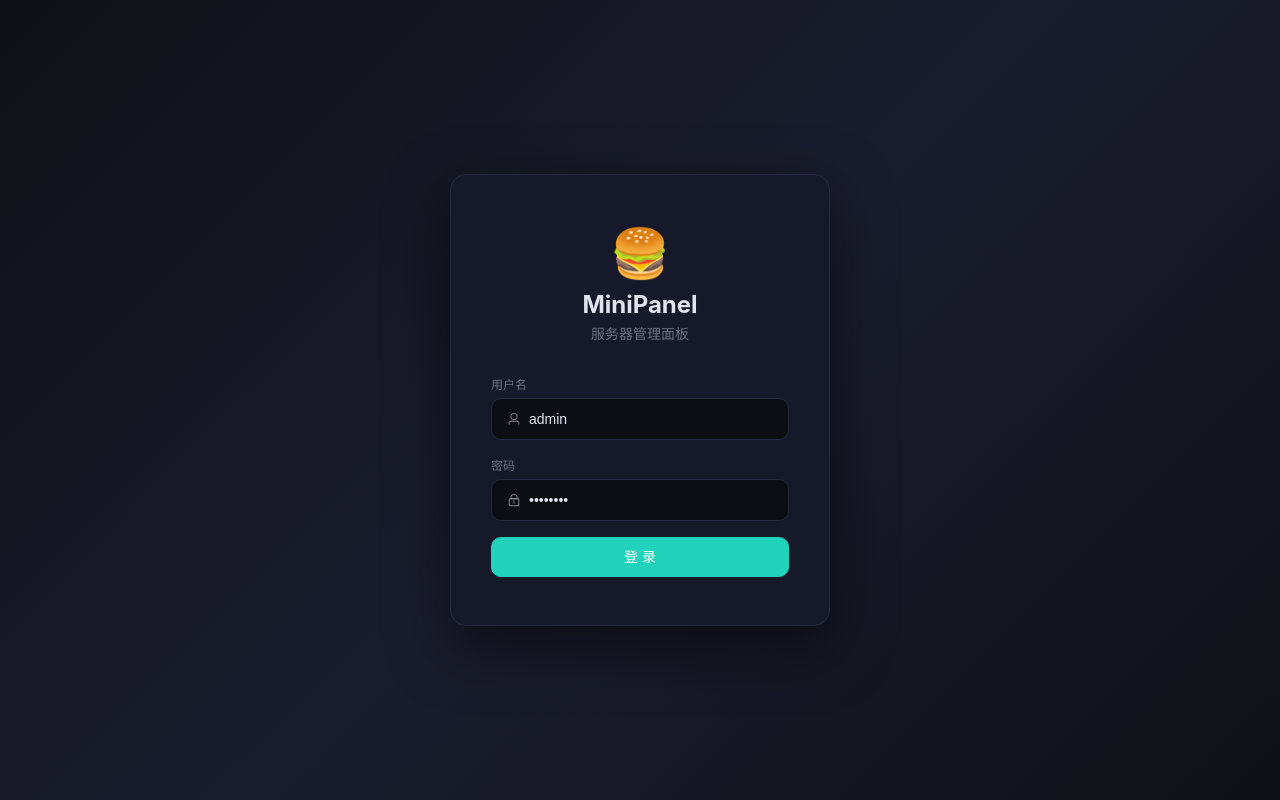
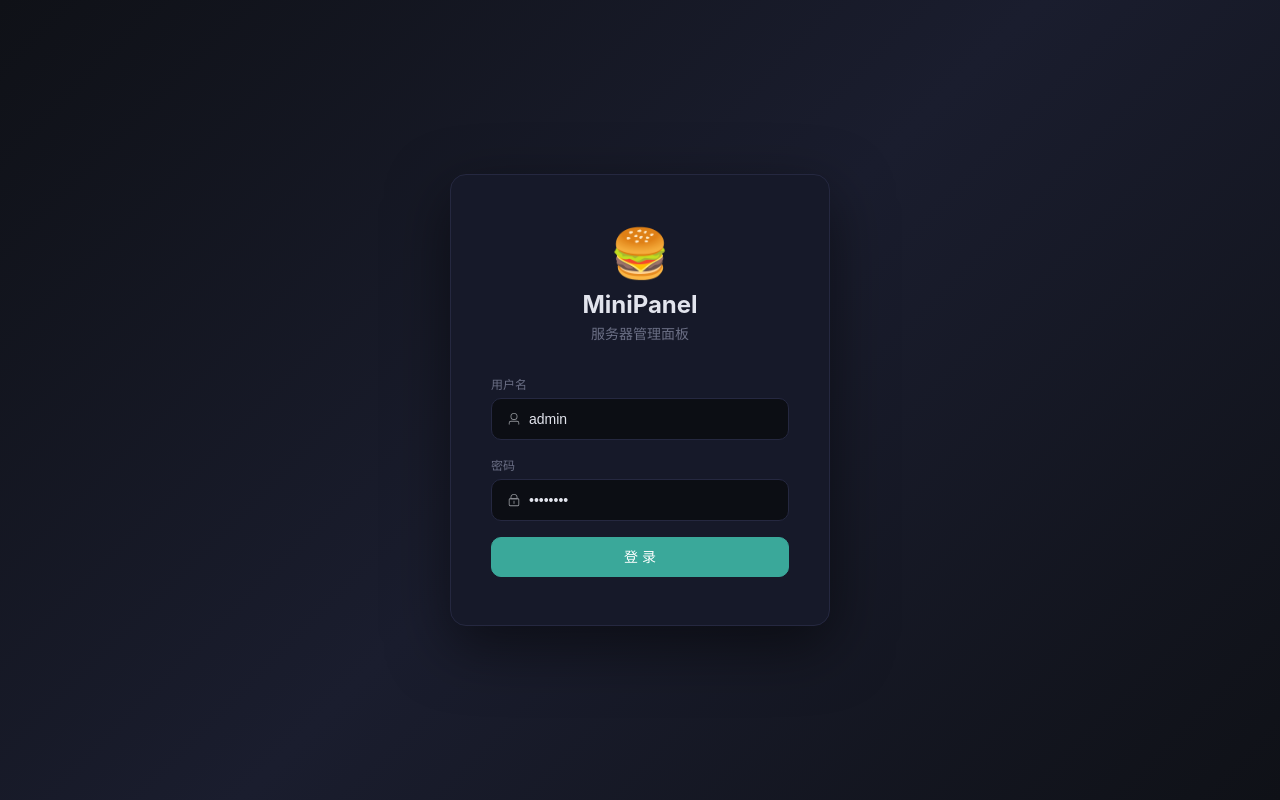
Before and after one commit to YevolcXhb/mini-panel, a Vue app in the folder frontend/: page /login in a window 1280 px wide. Built offline with nearby package versions, Linux system fonts and the light colour scheme.

Commit message:
fix: process polling interval, container layout, remove monitor page, soften accent color, persist log filter

```diff
--- a/frontend/package.json
+++ b/frontend/package.json
@@ -23,10 +23,8 @@
   "devDependencies": {
     "@types/node": "^22.10.5",
     "@vitejs/plugin-vue": "^5.2.1",
-    "jsdom": "^29.1.1",
     "typescript": "^5.7.2",
     "vite": "^6.0.5",
-    "vitest": "^4.1.7",
     "vue-tsc": "^2.2.0"
   }
 }
--- a/frontend/src/router/index.ts
+++ b/frontend/src/router/index.ts
@@ -22,7 +22,6 @@ const routes = [
       { path: 'files', name: 'Files', component: () => import('../views/FileManager.vue') },
       { path: 'terminal', name: 'Terminal', component: () => import('../views/Terminal.vue') },
       { path: 'processes', name: 'Processes', component: () => import('../views/Process.vue') },
-      { path: 'monitor', name: 'Monitor', component: () => import('../views/Monitor.vue') },
       { path: 'cronjobs', name: 'Cronjobs', component: () => import('../views/Cronjob.vue') },
       { path: 'ssh', name: 'SSH', component: () => import('../views/SSH.vue') },
       { path: 'logs', name: 'Logs', component: () => import('../views/PanelLogs.vue') },
--- a/frontend/src/styles/dark-theme.css
+++ b/frontend/src/styles/dark-theme.css
@@ -16,10 +16,10 @@
   --txt: #e2e4ed;
   --txt2: #a0a4b8;
   --dim: #6b6f85;
-  --acc: #22d3bb;
-  --acc2: #36e8cf;
-  --acc-bg: rgba(34, 211, 187, 0.08);
-  --acc-bg2: rgba(34, 211, 187, 0.14);
+  --acc: #3aa89a;
+  --acc2: #4fbfad;
+  --acc-bg: rgba(58, 168, 154, 0.08);
+  --acc-bg2: rgba(58, 168, 154, 0.14);
   --grn: #34d399;
   --red: #f06570;
   --org: #f0a830;
@@ -46,10 +46,10 @@
   --txt: #1a1d2e;
   --txt2: #4a4e63;
   --dim: #8b8fa5;
-  --acc: #0d9f85;
-  --acc2: #10b89c;
-  --acc-bg: rgba(13, 159, 133, 0.06);
-  --acc-bg2: rgba(13, 159, 133, 0.12);
+  --acc: #1a8a75;
+  --acc2: #22a38c;
+  --acc-bg: rgba(26, 138, 117, 0.06);
+  --acc-bg2: rgba(26, 138, 117, 0.12);
   --grn: #16a34a;
   --red: #dc2626;
   --org: #d97706;
--- a/frontend/src/views/Container.vue
+++ b/frontend/src/views/Container.vue
@@ -1,6 +1,11 @@
 <template>
   <div>
     <h2 class="page-title">📦 容器管理</h2>
+
+    <div style="margin-bottom: 16px">
+      <el-button type="primary" @click="showCreate = true">+ 创建容器</el-button>
+      <el-button @click="loadContainers">🔄 刷新</el-button>
+    </div>
 
     <div class="ct-grid" v-if="containers.length">
       <div class="ct-card" v-for="c in containers" :key="c.name">
@@ -20,11 +25,6 @@
       </div>
     </div>
     <div v-else class="empty-state">暂无容器，点击上方按钮创建</div>
-
-    <div style="margin-top: 20px">
-      <el-button type="primary" @click="showCreate = true">+ 创建容器</el-button>
-      <el-button @click="loadContainers">🔄 刷新</el-button>
-    </div>
 
     <el-dialog v-model="showCreate" title="创建容器" width="520px">
       <el-form :model="createForm" label-width="90px">
--- a/frontend/src/views/Layout.vue
+++ b/frontend/src/views/Layout.vue
@@ -62,7 +62,6 @@ const menus = [
   { path: '/files', label: '文件管理', icon: Folder },
   { path: '/terminal', label: '终端', icon: Monitor },
   { path: '/processes', label: '进程管理', icon: Cpu },
-  { path: '/monitor', label: '监控', icon: Odometer },
   { path: '/cronjobs', label: '计划任务', icon: Timer },
   { path: '/ssh', label: 'SSH管理', icon: Monitor },
   { path: '/logs', label: '系统日志', icon: Document },
--- a/frontend/src/views/PanelLogs.vue
+++ b/frontend/src/views/PanelLogs.vue
@@ -40,7 +40,7 @@ interface LogEntry {
 }
 
 const entries = ref<LogEntry[]>([])
-const selectedLevels = ref<string[]>(['info', 'warning', 'error', 'fatal'])
+const selectedLevels = ref<string[]>(JSON.parse(localStorage.getItem('logLevels') || '["info","warning","error","fatal"]'))
 const loading = ref(false)
 const logContainer = ref<HTMLDivElement>()
 let timer: ReturnType<typeof setInterval> | null = null
@@ -75,7 +75,8 @@ onUnmounted(() => {
   if (timer) clearInterval(timer)
 })
 
-watch(selectedLevels, () => {
+watch(selectedLevels, (v) => {
+  localStorage.setItem('logLevels', JSON.stringify(v))
   fetchLogs()
 })
 </script>
--- a/frontend/src/views/Process.vue
+++ b/frontend/src/views/Process.vue
@@ -69,6 +69,6 @@ async function killProcess(pid: number, force: boolean) {
   } catch (e) {}
 }
 
-onMounted(() => { loadProcesses(true); timer = setInterval(() => loadProcesses(false), 5000) })
+onMounted(() => { loadProcesses(true); timer = setInterval(() => loadProcesses(false), 10000) })
 onUnmounted(() => clearInterval(timer))
 </script>
```
Also changed, not shown: 2 other files (tests, documents, lock files or other folders).
